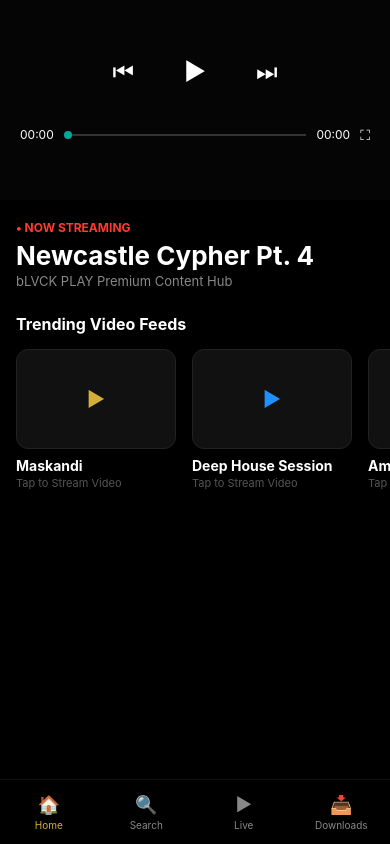
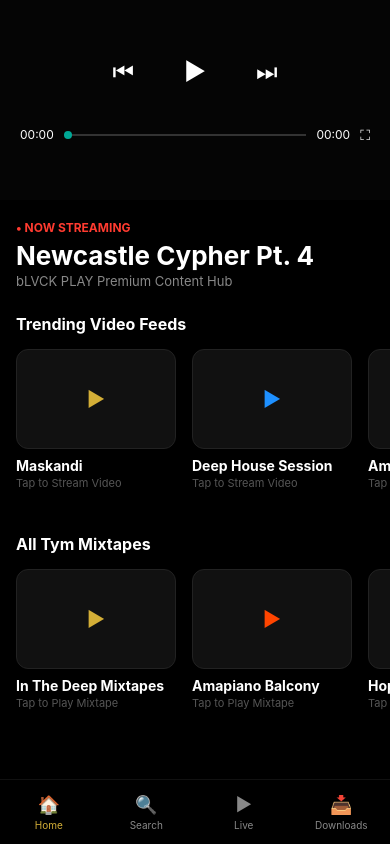
Before and after one commit to bonkosimbatha5-art/bPLAY, a React Native app: screen / in a window 390 px wide. Built offline with nearby package versions, Linux system fonts and the light colour scheme.

Commit message:
Update App.js

```diff
--- a/App.js
+++ b/App.js
@@ -15,6 +15,12 @@
     { id: '3', title: 'Amapiano Grooves', url: 'https://soundhelix.com', stripe: '#FF4500' },
     { id: '4', title: 'Gqomu Bangers', url: 'https://soundhelix.com', stripe: '#00A896' },
     { id: '5', title: 'Strictly Hip-Hop', url: 'https://soundhelix.com', stripe: '#E6C229' }
+  ];
+
+    const mixtapes = [
+    { id: '1', title: 'In The Deep Mixtapes', url: 'https://soundhelix.com', stripe: '#D4AF37' },
+    { id: '2', title: 'Amapiano Balcony', url: 'https://soundhelix.com', stripe: '#FF4500' },
+    { id: '3', title: 'Hop Cypher', url: 'https://soundhelix.com', stripe: '#E6C229' }
   ];
 
 
@@ -100,6 +106,22 @@
         </ScrollView>
       </View>
 
+      {/* Horizontal All Tym Mixtapes */}
+      <Text style={styles.sectionHeading}>All Tym Mixtapes</Text>
+      <View style={{ height: 160 }}>
+        <ScrollView horizontal showsHorizontalScrollIndicator={false} contentContainerStyle={styles.horizontalScroll}>
+          {mixtapes.map((mixtape) => (
+            <TouchableOpacity key={mixtape.id} style={styles.videoCard} onPress={() => changeTrack(mixtape)}>
+              <View style={styles.cardThumbnail}>
+                <Text style={[styles.playTriangle, { color: mixtape.stripe }]}>▶</Text>
+              </View>
+              <Text style={styles.cardTitle} numberOfLines={1}>{mixtape.title}</Text>
+              <Text style={styles.cardAction}>Tap to Play Mixtape</Text>
+            </TouchableOpacity>
+          ))}
+        </ScrollView>
+      </View>
+
       <View style={{ flex: 1 }} />
 
       {/* Restored Bottom Navigation Bar */}
```
